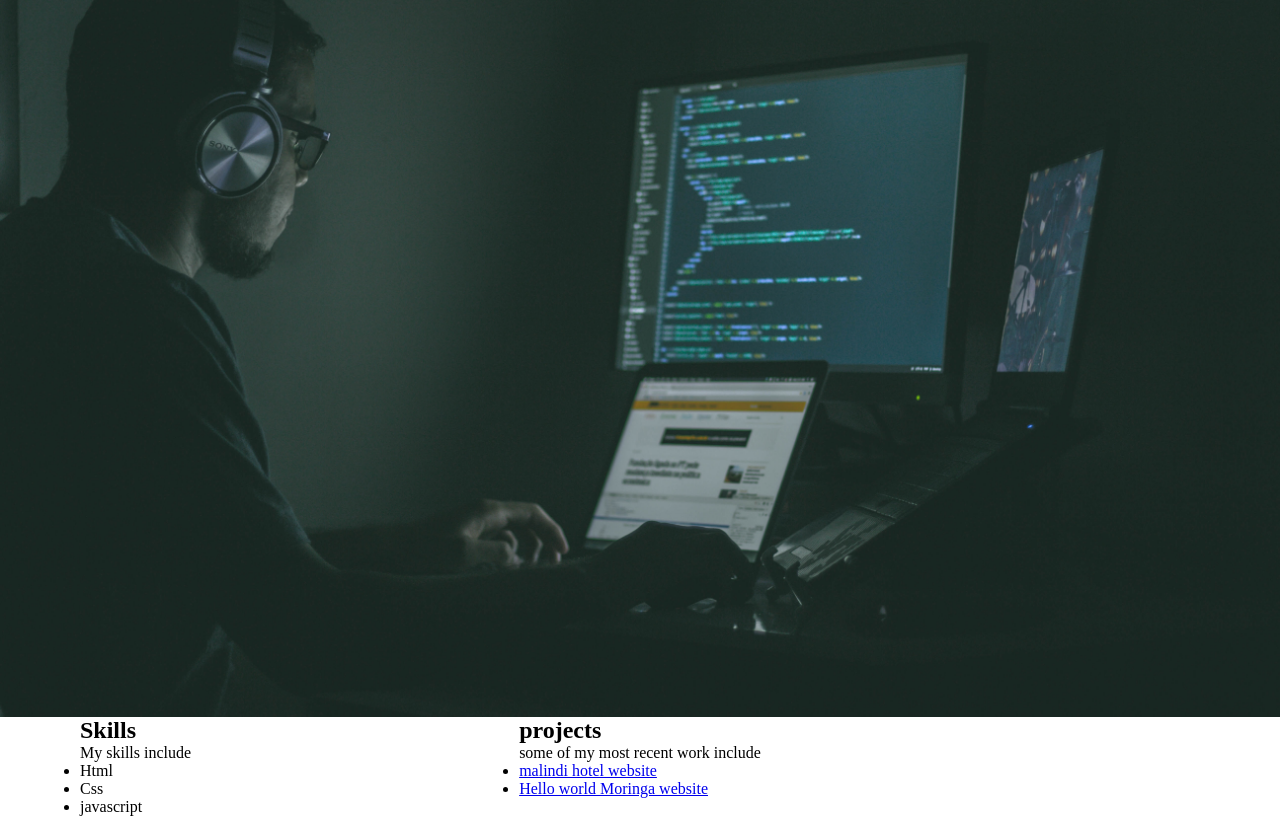
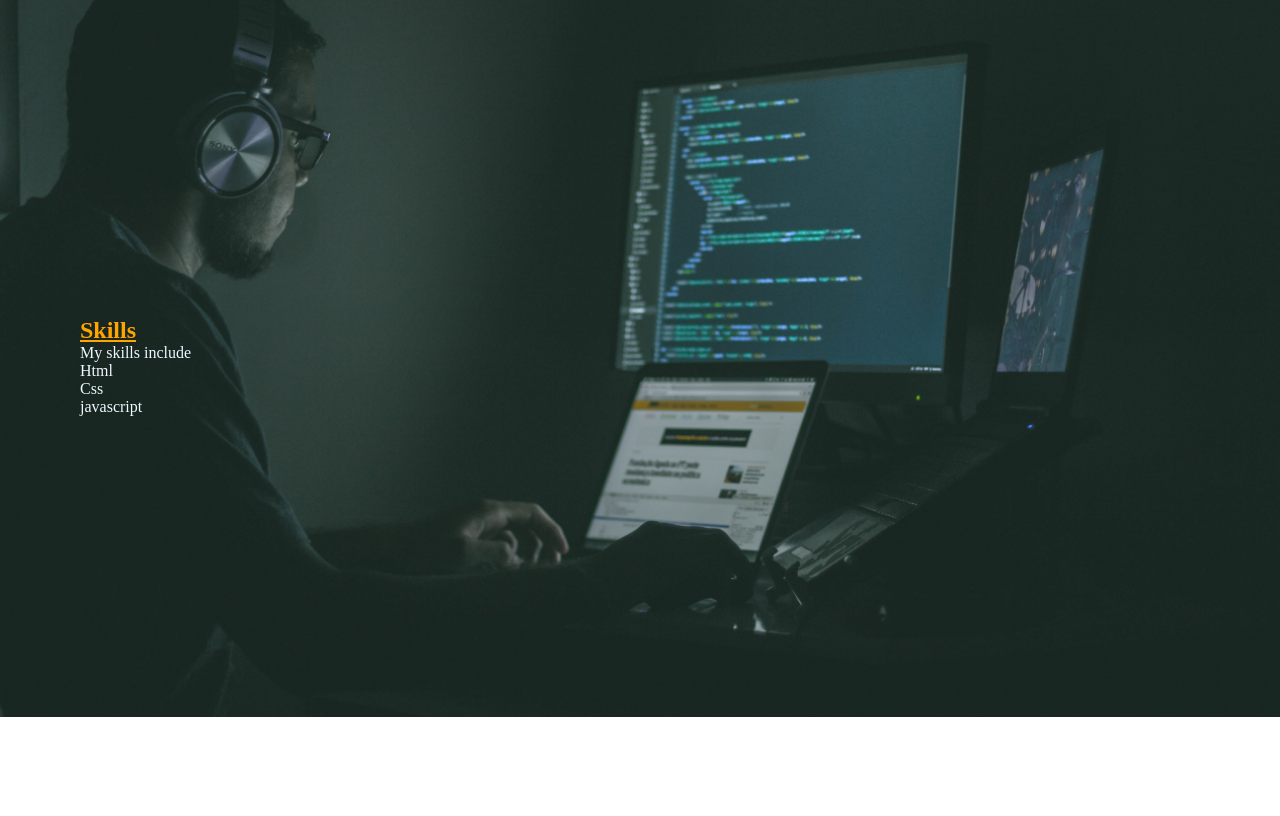
Before and after one commit to BrianRigii/Portfolio, a plain HTML site: page Skills.html in a window 1280 px wide. Shown: the part 83-899 px from the top of the page. After the commit the page ends 800 px from the top, so only its background shows below. Drawn offline with Linux system fonts and the light colour scheme.

```diff
--- a/Skills.html
+++ b/Skills.html
@@ -18,23 +18,32 @@
         </ul>
       </div>
     </div>
-  </div>
-  <div class="skillset">
-    <div class="textskill">
+    <div class="skillset">
+      <div class="textskill">
         <h2>Skills</h2>
         <p>My skills include</p>
         <ul>
-            <li>Html </li>
-            <li>Css</li>
-            <li>javascript</li>
+          <li>Html</li>
+          <li>Css</li>
+          <li>javascript</li>
         </ul>
+      </div>
     </div>
+
     <div class="projects">
       <h2>projects</h2>
       <p>some of my most recent work include</p>
       <ul>
-          <li><a href="https://brianrigii.github.io/hotel-website/">malindi hotel website</a></li>
-          <li><a href="https://brianrigii.github.io/my-first-webpage/">Hello world Moringa website</a></li>
+        <li>
+          <a href="https://brianrigii.github.io/hotel-website/"
+            >malindi hotel website</a
+          >
+        </li>
+        <li>
+          <a href="https://brianrigii.github.io/my-first-webpage/"
+            >Hello world Moringa website</a
+          >
+        </li>
       </ul>
     </div>
   </div>
--- a/css/styles3.css
+++ b/css/styles3.css
@@ -57,5 +57,15 @@
 .textskill{
   position: absolute;
   left: 10vh;
+  top: 50vh;
+  color: aliceblue;
 
 }
+.textskill h2 {
+    color: orange;
+    text-decoration-line: underline;
+}
+.textskill ul li{
+    list-style: none;
+
+  }
```
Also changed, not shown: 1 other file.
